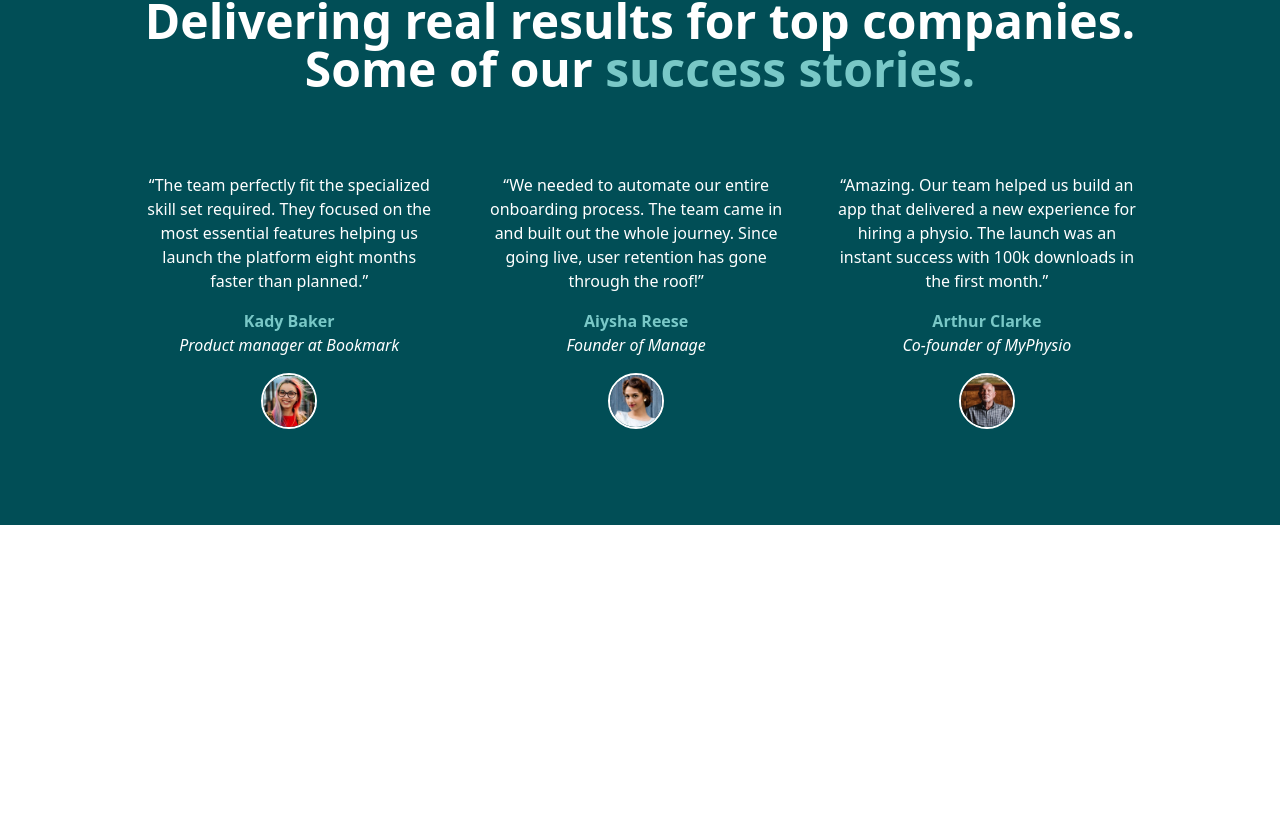
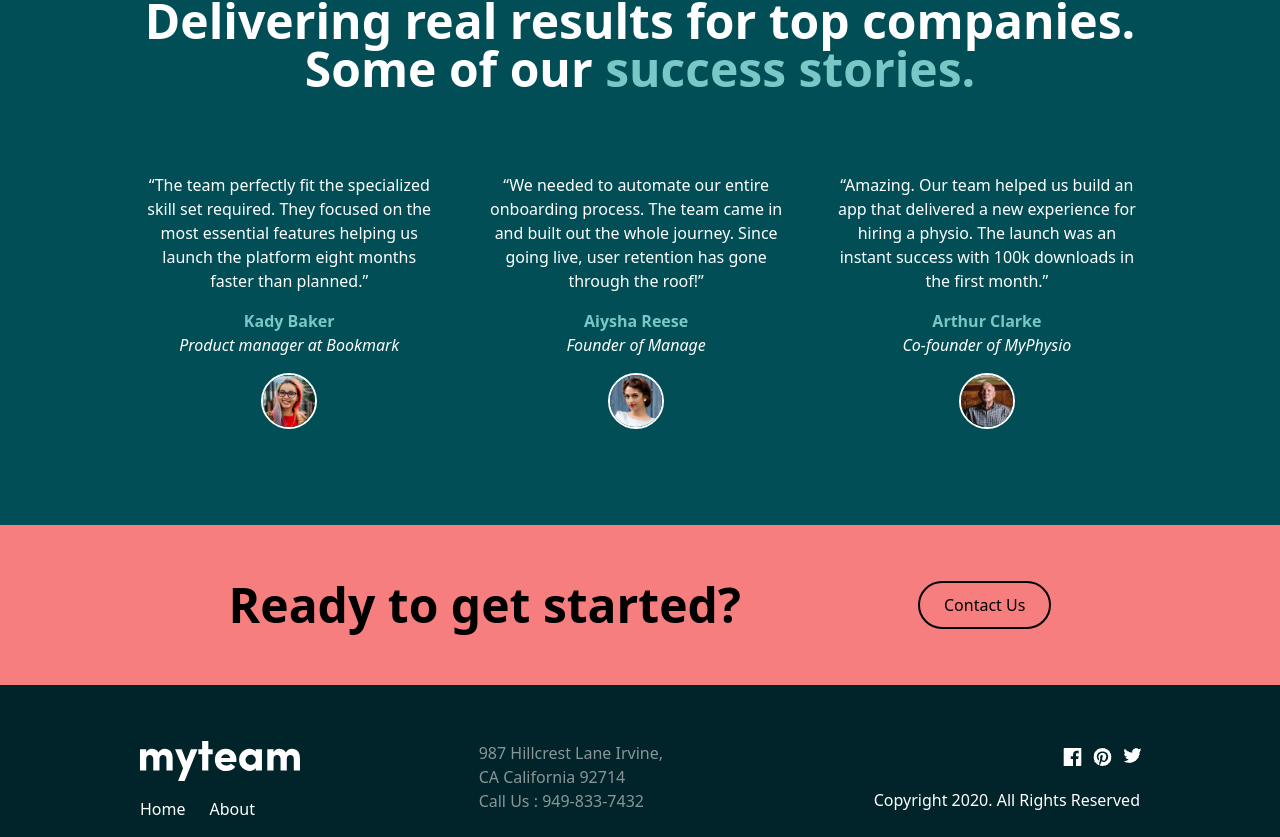
Before and after one commit to JAldo1980/myTeam-recruitment, a React (Vite) app: page / in a window 1280 px wide. Shown: the part 1379-2216 px from the top of the page. Before the commit the page ends 1904 px from the top, so only its background shows below. Built offline with nearby package versions, Linux system fonts and the light colour scheme.

Commit message:
component styles added

```diff
--- a/src/App.css
+++ b/src/App.css
@@ -8,6 +8,14 @@
 
 .containerThree-bg {
   background-color: #014e56;
+}
+
+.containerFour-bg {
+  background-color: #f67e7e;
+}
+
+.containerFive-bg {
+  background-color: #002429;
 }
 
 .text-container {
@@ -22,3 +30,7 @@
 .custom-color-2 {
   color: #79c8c7;
 }
+
+.custom-color-3 {
+  color: #889698;
+}
--- a/src/App.jsx
+++ b/src/App.jsx
@@ -2,10 +2,14 @@ import React from "react";
 import ContainerOne from "./components/ContainerOne";
 import ContainerTwo from "./components/ContainerTwo";
 import ContainerThree from "./components/ContainerThree";
+import ContainerFour from "./components/ContainerFour";
+import ContainerFive from "./components/ContainerFive";
 import Nav from "./components/Nav";
 import Hero from "./components/Hero";
 import InfoComponent from "./components/InfoComponent";
 import TestimonialComponent from "./components/TestimonialComponent";
+import CTAComponent from "./components/CTAComponent";
+import Footer from "./components/Footer";
 import "./App.css";
 
 function App() {
@@ -21,6 +25,12 @@ function App() {
       <ContainerThree>
         <TestimonialComponent />
       </ContainerThree>
+      <ContainerFour>
+        <CTAComponent />
+      </ContainerFour>
+      <ContainerFive>
+        <Footer />
+      </ContainerFive>
     </>
   );
 }
--- /dev/null
+++ b/src/components/CTAComponent.jsx
@@ -0,0 +1,19 @@
+import React from "react";
+import Button from "./Button";
+
+const CTAComponent = () => {
+  return (
+    <div className="py-10 text-container">
+      <div className="flex justify-around">
+        <h3 className="text-5xl font-bold">Ready to get started?</h3>
+        <Button
+          type="button"
+          className="border-black rounded-full border-2 py-2 px-6 text-black cursor-pointer"
+          label="Contact Us"
+        />
+      </div>
+    </div>
+  );
+};
+
+export default CTAComponent;
--- /dev/null
+++ b/src/components/ContainerFive.jsx
@@ -0,0 +1,11 @@
+import React from "react";
+
+const ContainerFive = ({ children }) => {
+  return (
+    <>
+      <div className="w-full containerFive-bg p-4 relative">{children}</div>
+    </>
+  );
+};
+
+export default ContainerFive;
--- /dev/null
+++ b/src/components/ContainerFour.jsx
@@ -0,0 +1,11 @@
+import React from "react";
+
+const ContainerFour = ({ children }) => {
+  return (
+    <>
+      <div className="w-full containerFour-bg p-4 relative">{children}</div>
+    </>
+  );
+};
+
+export default ContainerFour;
--- /dev/null
+++ b/src/components/Footer.jsx
@@ -0,0 +1,43 @@
+import React from "react";
+
+const Footer = () => {
+  return (
+    <div className="pt-10 mb-10 text-container">
+      <div className="grid grid-cols-3 gap-4 justify-between">
+        {" "}
+        {/* Changed justify-items-end to justify-between */}
+        <div className="text-left">
+          {" "}
+          {/* Added text-left class to align content to the left */}
+          <img src="/public/logo.svg" className="w-40 h-10" />
+          <div className="pt-4 flex gap-6">
+            <p className="text-white">Home</p>
+            <p className="text-white">About</p>
+          </div>
+        </div>
+        <div>
+          <p className="custom-color-3">
+            987 Hillcrest Lane Irvine,
+            <br />
+            CA California 92714
+            <br /> Call Us : 949-833-7432
+          </p>
+        </div>
+        <div className="text-right">
+          {" "}
+          {/* Added text-right class to align content to the right */}
+          <div>
+            <img
+              src="/public/social-icons.png"
+              className="ml-60"
+              alt="social-icons"
+            />
+          </div>
+          <p className="pt-4 text-white">Copyright 2020. All Rights Reserved</p>
+        </div>
+      </div>
+    </div>
+  );
+};
+
+export default Footer;
--- a/src/components/Nav.jsx
+++ b/src/components/Nav.jsx
@@ -7,14 +7,14 @@ const Nav = () => {
       <div className=" flex justify-between gap-10 items-center">
         <img src="/public/logo.svg" className="w-40 h-10" alt="" />
         <div className="flex items-center gap-4">
-          <h4 className="text-white">Home</h4>
-          <h4 className="text-white">About</h4>
+          <h4 className="text-white cursor-pointer">Home</h4>
+          <h4 className="text-white cursor-pointer">About</h4>
         </div>
       </div>
       <div>
         <Button
           type="button"
-          className="border rounded-full border-2 py-2 px-6 text-white"
+          className="border rounded-full border-2 py-2 px-6 text-white cursor-pointer"
           label="Contact Us"
         />
       </div>
```
Also changed, not shown: public/social-icons.png (added).
